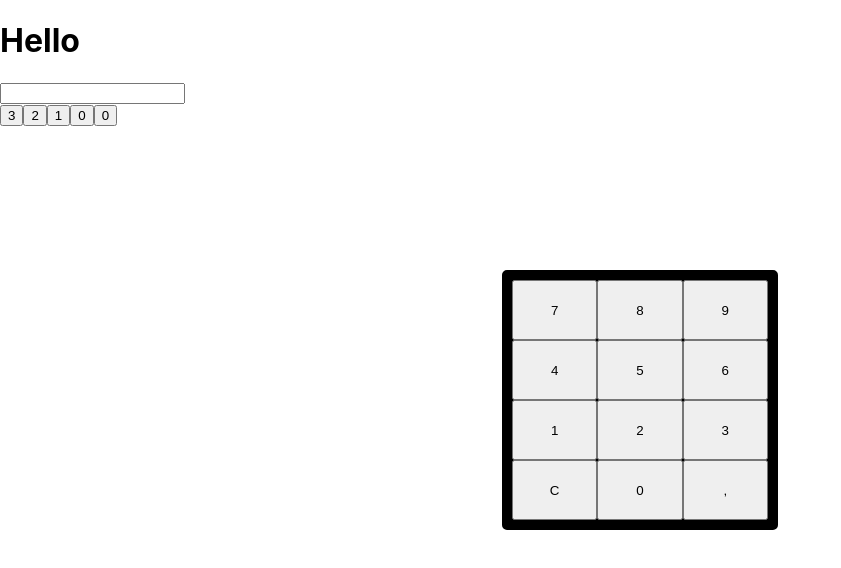
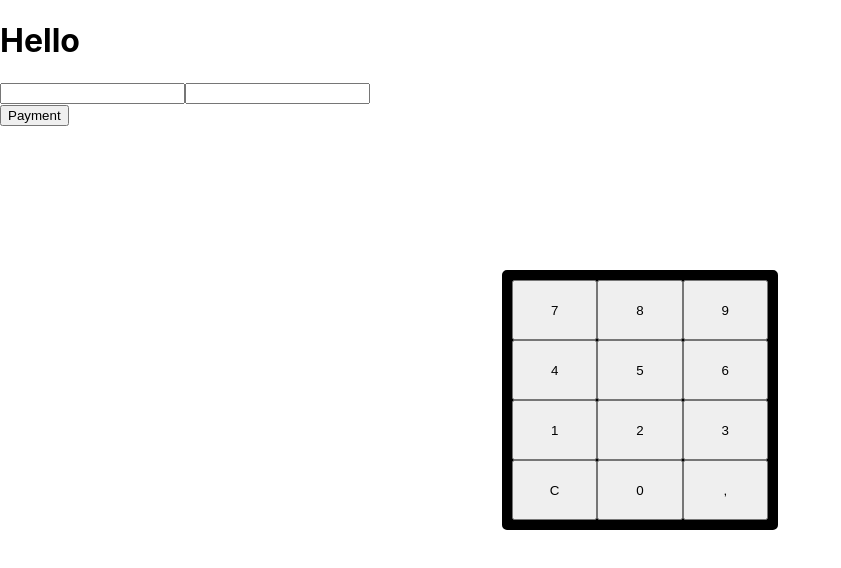
Before and after one commit to aripan/ecc-layout, a React (Create React App) app: page / in a window 1280 px wide. Shown: the top 568 px of the page, without its empty margins (0-841 px from the left). Built offline with nearby package versions, Linux system fonts and the light colour scheme.

Commit message:
Calculation Done

```diff
--- a/src/components/NumericKeypad.js
+++ b/src/components/NumericKeypad.js
@@ -2,19 +2,22 @@ import React, { useState } from 'react';
 import styles from "./NumericKeypad.module.css";
 
 function NumericKeypad() {
-    const [result, setResult] = useState("")
-    const [amountToPay, setAmountToPay] = useState(0)
+    const [customerNeedToPay, setCustomerNeedToPay] = useState("")
     const [suggestedAmountOne, setSuggestedAmountOne] = useState(0)
     const [suggestedAmountTwo, setSuggestedAmountTwo] = useState(1)
     const [suggestedAmountThree, setSuggestedAmountThree] = useState(2)
     const [suggestedAmountFour, setSuggestedAmountFour] = useState(3)
+    const [receivedFromCustomer, setReceivedFromCustomer] = useState("")
+    const [changeForCustomer, setChangeForCustomer] = useState("")
+    const [showSuggestionButtons, setShowSuggestionButtons] = useState(false)
+
 
     // method to handle the numeric pad
     const handleButton =(e)=>{
         if(e.target.innerText==="C"){
-            setResult(result.slice(0, result.length-1))
+            setCustomerNeedToPay(customerNeedToPay.slice(0, customerNeedToPay.length-1))
         }else{
-            setResult(result.concat(e.target.innerText))
+            setCustomerNeedToPay(customerNeedToPay.concat(e.target.innerText))
         }
     }
 
@@ -26,17 +29,18 @@ function NumericKeypad() {
     }
 
 
-
     // triggering Enter button for the input field
     const handleInput=(e)=>{
         if(e.key==="Enter"){
-            let formattedResult = result.replace(/,/g, ".").split("")
-            // console.log(result.replace(/,/g, ".").split(""))
-            formatNumber(formattedResult, setAmountToPay);
+            setShowSuggestionButtons(true);
+            let formattedValue = customerNeedToPay.replace(/,/g, ".").split("")
+            // console.log(customerNeedToPay.replace(/,/g, ".").split(""))
+            // formatNumber(formattedValue, setAmountToPay);
+            formatNumber(formattedValue, setCustomerNeedToPay);
 
             //! 1st suggestion
-            // let baseAmount= Number(result.split(",")[0]);
-            let suggestAmountTwoArr = (Number(result.split(",")[0]) + 1).toString().split("");
+            // let baseAmount= Number(customerNeedToPay.split(",")[0]);
+            let suggestAmountTwoArr = (Number(customerNeedToPay.split(",")[0]) + 1).toString().split("");
             formatNumber(suggestAmountTwoArr, setSuggestedAmountOne)
             // setSuggestedAmountOne(baseAmount +1)
 
@@ -102,13 +106,15 @@ function NumericKeypad() {
                     if(thirdLastValueOfArr){
                         thirdLastValueOfArr= (Number(thirdLastValueOfArr)+1).toString()
                         secondLastValueOfArr = "0"
+                        lastValueOfArr="0"
 
-                        amountTwoModified =suggestAmountTwoArr.splice(suggestAmountTwoArr.length-3, 2, thirdLastValueOfArr, secondLastValueOfArr)
+                        amountTwoModified =suggestAmountTwoArr.splice(suggestAmountTwoArr.length-3, 3, thirdLastValueOfArr, secondLastValueOfArr, lastValueOfArr)
                     }else{
                         thirdLastValueOfArr= "1"
                         secondLastValueOfArr = "0"
+                        lastValueOfArr="0"
 
-                        amountTwoModified =suggestAmountTwoArr.splice(suggestAmountTwoArr.length-2, 2, thirdLastValueOfArr, secondLastValueOfArr)
+                        amountTwoModified =suggestAmountTwoArr.splice(suggestAmountTwoArr.length-2, 3, thirdLastValueOfArr, secondLastValueOfArr, lastValueOfArr)
                     }
                     // setSuggestedAmountThree(suggestAmountTwoArr.join(""))
                     formatNumber(suggestAmountTwoArr, setSuggestedAmountThree )
@@ -184,19 +190,38 @@ function NumericKeypad() {
         }
     }
 
+    const handleSuggestedBtn =(e)=>{
+        setReceivedFromCustomer(e.target.innerText)
+    }
+
+    const handlePayment=()=>{
+
+        // (receivedFromCustomer).replace(/[, . €]/g,"")) -> removing all signs mentioned here
+        let customerPaid = Number(((receivedFromCustomer).replace(/[, . €]/g,"")))
+        let bill = Number(((customerNeedToPay).replace(/[, . €]/g,"")))
+        let change = (customerPaid- bill)/100;
+        let formatChange = new Intl.NumberFormat('de-DE', { style: 'currency', currency: 'EUR' }).format(change)
+        setChangeForCustomer(formatChange)
+        setCustomerNeedToPay("")
+        setReceivedFromCustomer("")
+        setShowSuggestionButtons(false);
+
+    }
     return (
         <div>
-            <input type="text" value={result} onChange={e=>setResult(e.target.value)} onKeyUp={handleInput}/>
+           <input type="text" value={customerNeedToPay} onChange={e=>setCustomerNeedToPay(e.target.value)} onKeyUp={handleInput}/>
+            <input type="text" value={receivedFromCustomer} onChange={e=>setReceivedFromCustomer(e.target.value)}/>
 
            {/* Suggested amounts with the amount needs to pay */}
-        <div>
-            <button>{suggestedAmountFour}</button>
-            <button>{suggestedAmountThree}</button>
-            <button>{suggestedAmountTwo}</button>
-            <button>{suggestedAmountOne}</button>
-            <button>{amountToPay}</button>
-        </div>
+           {showSuggestionButtons?(<div onClick={handleSuggestedBtn}>
+                <button> {suggestedAmountFour}</button>
+                <button> {suggestedAmountThree}</button>
+                <button> {suggestedAmountTwo}</button>
+                <button> {suggestedAmountOne}</button>
+                <button> {customerNeedToPay}</button>
+            </div>): null}
 
+          {changeForCustomer}
 
            {/* Numeric keypad */}
             <div className={styles.container}>
@@ -216,6 +241,9 @@ function NumericKeypad() {
                 </div>
             </div>
 
+            <div>
+                <button onClick={handlePayment}>Payment</button>
+            </div>
         </div>
     )
 }
```
